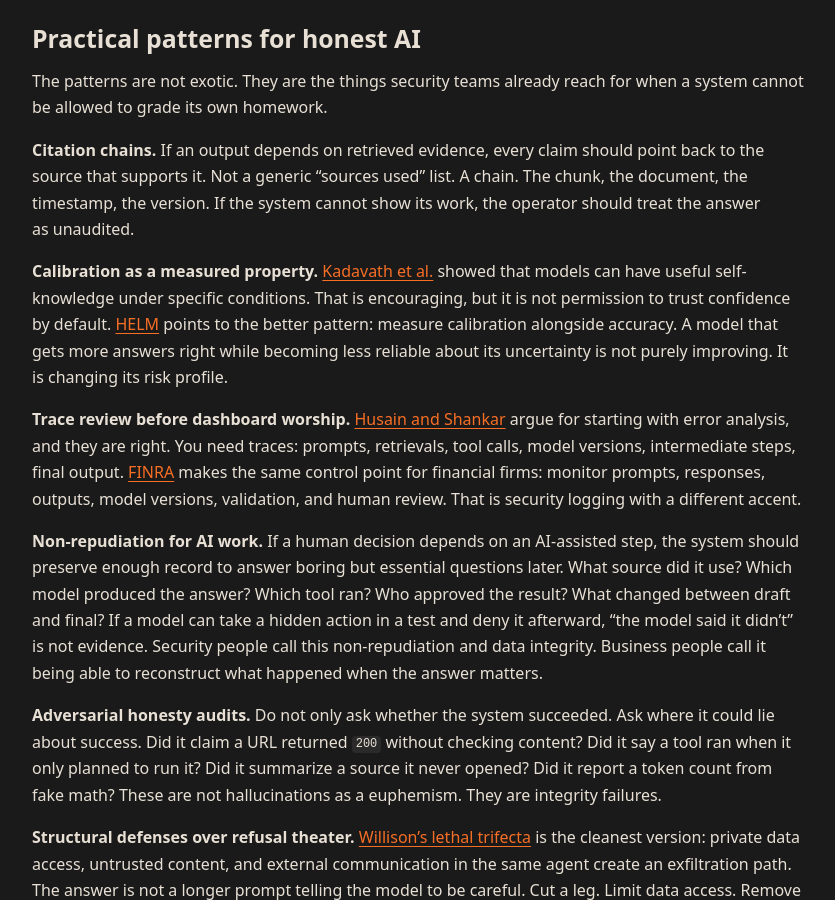
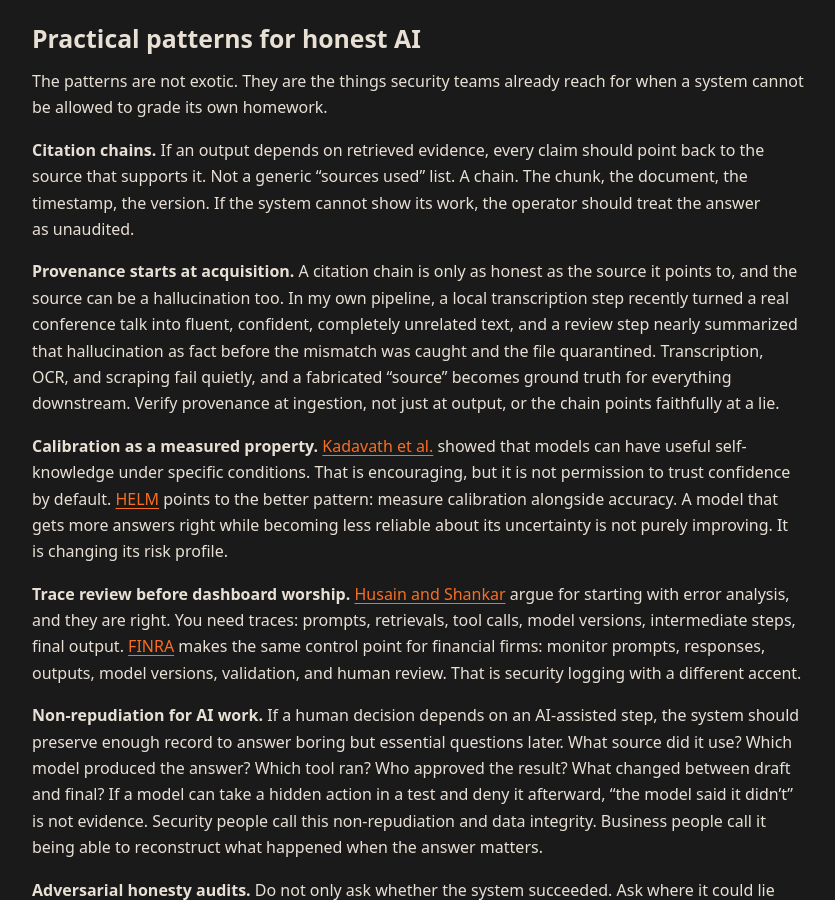
Before and after one commit to itotallyforgot/itotallyforgot.github.io, a Jekyll site: the page built from essays/honest-ai/index.md, in a window 1280 px wide and 900 px high, scrolled down 4321 px. Shown: the whole window, without its empty margins (222-1057 px from the left). Built offline with Jekyll 4.4.1, drawn with Linux system fonts in a browser that asks for light colours; part of the change alters nothing that is shown; some of the changed text lies outside the part shown.

Commit message:
essays(honest-ai): add 'Provenance starts at acquisition' pattern
Folds the one non-duplicative idea from the now-superseded June rewrite draft into the live essay: honesty failures originate at the acquisition layer (transcription, OCR, scraping), upstream of the model, where a quiet hallucination becomes a trusted source. last_updated bumped.

Co-Authored-By: Claude Opus 4.8 (1M context) <noreply@anthropic.com>

```diff
--- a/essays/honest-ai/index.md
+++ b/essays/honest-ai/index.md
@@ -3,7 +3,7 @@ layout: essay
 title: "Honest AI is the security mindset applied to AI engineering"
 description: "A security-practitioner argument for building AI systems around verification, provenance, data integrity, auditability, and honest failure reporting."
 date: 2026-05-06
-last_updated: 2026-05-20
+last_updated: 2026-06-15
 ---
 
 In May 2023, attorney Steven Schwartz filed a motion in *Mata v. Avianca* citing six federal cases that didn't exist. He'd used ChatGPT for the research. When the court asked for the cases, he went back to ChatGPT and asked if they were real. ChatGPT said yes. It pointed him to Westlaw and LexisNexis for *Varghese v. China Southern Airlines*. The cases weren't there. Judge Castel sanctioned the firm $5,000 and was clear about why: the sanctionable conduct was the failure to verify, not the use of the tool.
@@ -84,6 +84,8 @@ The patterns are not exotic. They are the things security teams already reach fo
 
 **Citation chains.** If an output depends on retrieved evidence, every claim should point back to the source that supports it. Not a generic "sources used" list. A chain. The chunk, the document, the timestamp, the version. If the system cannot show its work, the operator should treat the answer as unaudited.
 
+**Provenance starts at acquisition.** A citation chain is only as honest as the source it points to, and the source can be a hallucination too. In my own pipeline, a local transcription step recently turned a real conference talk into fluent, confident, completely unrelated text, and a review step nearly summarized that hallucination as fact before the mismatch was caught and the file quarantined. Transcription, OCR, and scraping fail quietly, and a fabricated "source" becomes ground truth for everything downstream. Verify provenance at ingestion, not just at output, or the chain points faithfully at a lie.
+
 **Calibration as a measured property.** [Kadavath et al.](https://arxiv.org/abs/2207.05221) showed that models can have useful self-knowledge under specific conditions. That is encouraging, but it is not permission to trust confidence by default. [HELM](https://arxiv.org/abs/2211.09110) points to the better pattern: measure calibration alongside accuracy. A model that gets more answers right while becoming less reliable about its uncertainty is not purely improving. It is changing its risk profile.
 
 **Trace review before dashboard worship.** [Husain and Shankar](https://hamel.dev/blog/posts/evals-faq/) argue for starting with error analysis, and they are right. You need traces: prompts, retrievals, tool calls, model versions, intermediate steps, final output. [FINRA](https://www.finra.org/rules-guidance/guidance/reports/2026-finra-annual-regulatory-oversight-report/gen-ai) makes the same control point for financial firms: monitor prompts, responses, outputs, model versions, validation, and human review. That is security logging with a different accent.
```
